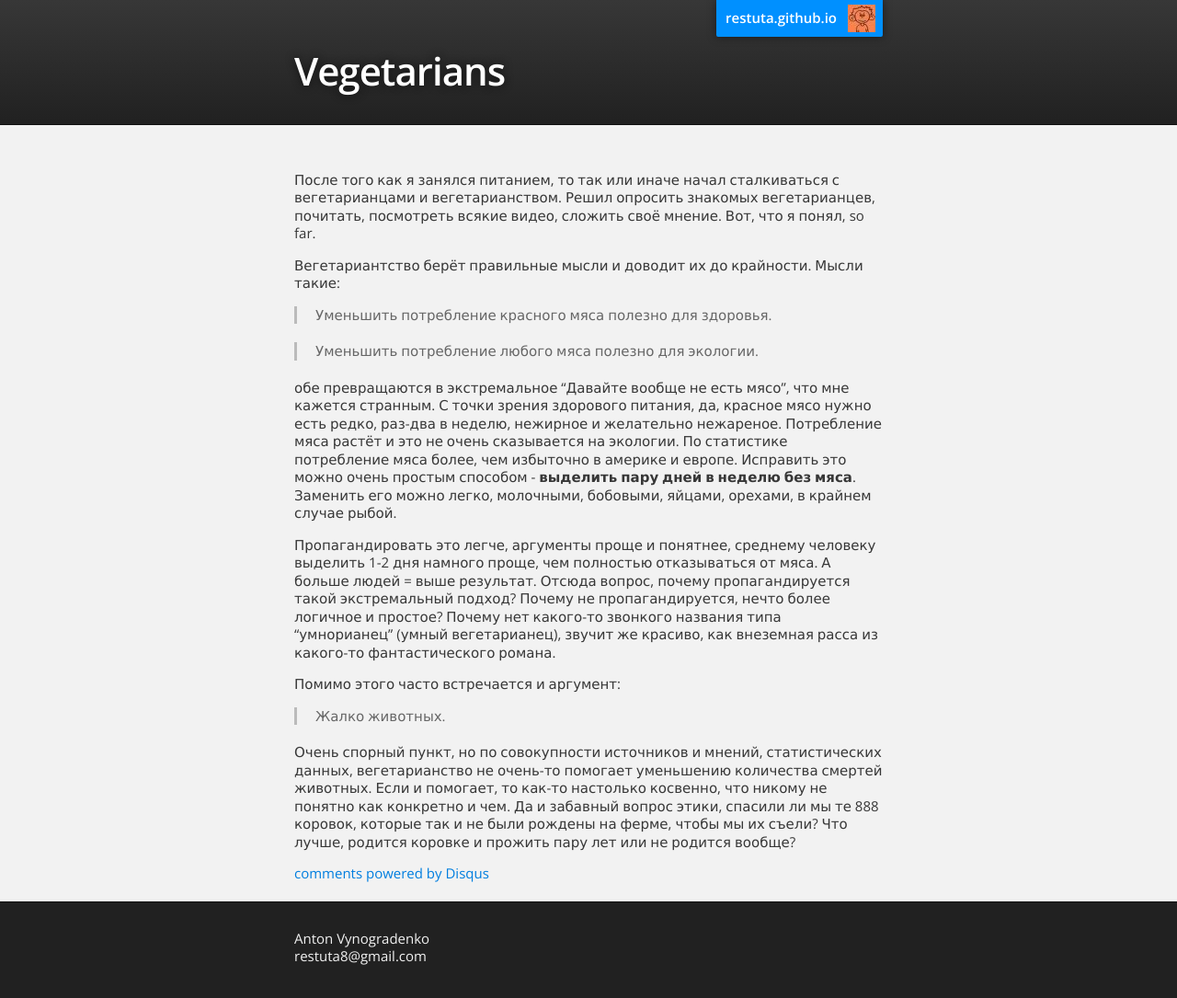
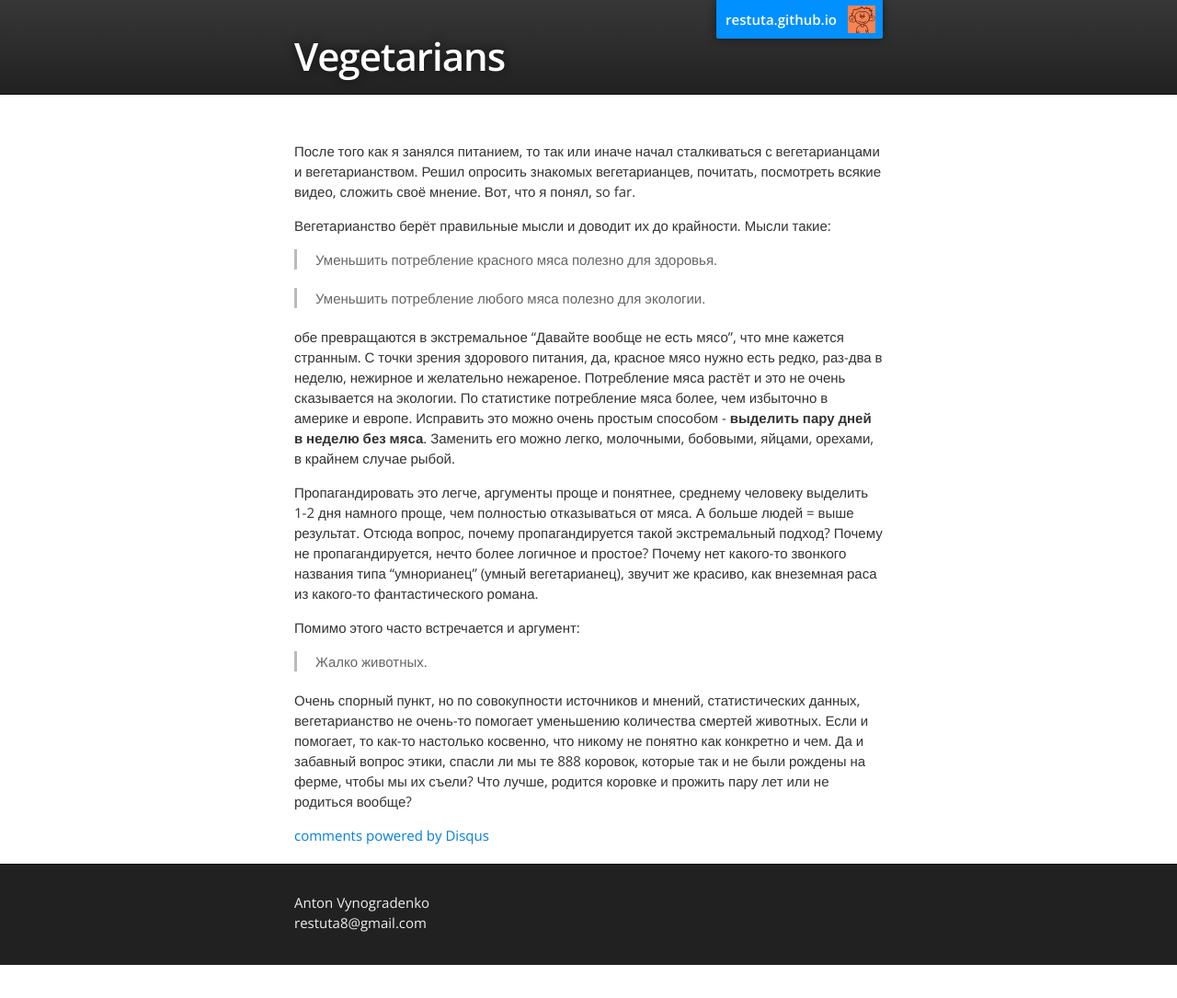
Before and after one commit to Restuta/restuta.github.io, a Jekyll site: the page built from _posts/2013-6-19-vegeterians.md, in a window 1280 px wide. Shown: the whole page at 92% size. Built offline with Jekyll 4.4.1, drawn with Linux system fonts in a browser that asks for light colours; comment, search, counter and statistics services are not loaded; after the commit the page ends 1049 px from its top, so only the background shows below that.

Commit message:
fixed misspellings, change font style

```diff
--- a/_posts/2013-6-19-vegeterians.md
+++ b/_posts/2013-6-19-vegeterians.md
@@ -4,7 +4,7 @@
 ---
 После того как я занялся питанием, то так или иначе начал сталкиваться с вегетарианцами и вегетарианством. Решил опросить знакомых вегетарианцев, почитать, посмотреть всякие видео, сложить своё мнение. Вот, что я понял, so far.
 
-Вегетариантство берёт правильные мысли и доводит их до крайности. Мысли такие:
+Вегетарианство берёт правильные мысли и доводит их до крайности. Мысли такие:
 
 > Уменьшить потребление красного мяса полезно для здоровья.
 
@@ -12,10 +12,10 @@
 
 обе превращаются в экстремальное "Давайте вообще не есть мясо", что мне кажется странным. С точки зрения здорового питания, да, красное мясо нужно есть редко, раз-два в неделю, нежирное и желательно нежареное. Потребление мяса растёт и это не очень сказывается на экологии. По статистике потребление мяса более, чем избыточно в америке и европе. Исправить это можно очень простым способом - **выделить пару дней в неделю без мяса**. Заменить его можно легко, молочными, бобовыми, яйцами, орехами, в крайнем случае рыбой.
 
-Пропагандировать это легче, аргументы проще и понятнее, среднему человеку выделить 1-2 дня намного проще, чем полностью отказываться от мяса. А больше людей = выше результат. Отсюда вопрос, почему пропагандируется такой экстремальный подход? Почему не пропагандируется, нечто более логичное и простое? Почему нет какого-то звонкого названия типа "умнорианец" (умный вегетарианец), звучит же красиво, как внеземная расса из какого-то фантастического романа.
+Пропагандировать это легче, аргументы проще и понятнее, среднему человеку выделить 1-2 дня намного проще, чем полностью отказываться от мяса. А больше людей = выше результат. Отсюда вопрос, почему пропагандируется такой экстремальный подход? Почему не пропагандируется, нечто более логичное и простое? Почему нет какого-то звонкого названия типа "умнорианец" (умный вегетарианец), звучит же красиво, как внеземная раса из какого-то фантастического романа.
 
 Помимо этого часто встречается и аргумент:
 
 > Жалко животных.
 
-Очень спорный пункт, но по совокупности источников и мнений, статистических данных, вегетарианство не очень-то помогает уменьшению количества смертей животных. Если и помогает, то как-то настолько косвенно, что никому не понятно как конкретно и чем. Да и забавный вопрос этики, спасили ли мы те 888 коровок, которые так и не были рождены на ферме, чтобы мы их съели? Что лучше, родится коровке и прожить пару лет или не родится вообще?
+Очень спорный пункт, но по совокупности источников и мнений, статистических данных, вегетарианство не очень-то помогает уменьшению количества смертей животных. Если и помогает, то как-то настолько косвенно, что никому не понятно как конкретно и чем. Да и забавный вопрос этики, спасли ли мы те 888 коровок, которые так и не были рождены на ферме, чтобы мы их съели? Что лучше, родится коровке и прожить пару лет или не родиться вообще?
--- a/css/stylesheet.css
+++ b/css/stylesheet.css
@@ -57,11 +57,10 @@
 
 body {
   box-sizing: border-box;
-  color:#373737;
-  background: #212121;
+  color:#333;
   font-size: 15px;
-  font-family: 'Open Sans','Lucida Grande', Helvetica, Arial, sans-serif;
-  line-height: 1.3;
+  font-family: 'Open Sans','Lucida xGrande', Helvetica, Arial, sans-serif;
+  line-height: 22px;
   -webkit-font-smoothing: antialiased;
 }
 
@@ -380,7 +379,7 @@
 }
 
 #main_content_wrap {
-  background: #f2f2f2;
+  background: #fff;
   border-top: 1px solid #111;
   border-bottom: 1px solid #111;
 }
```
